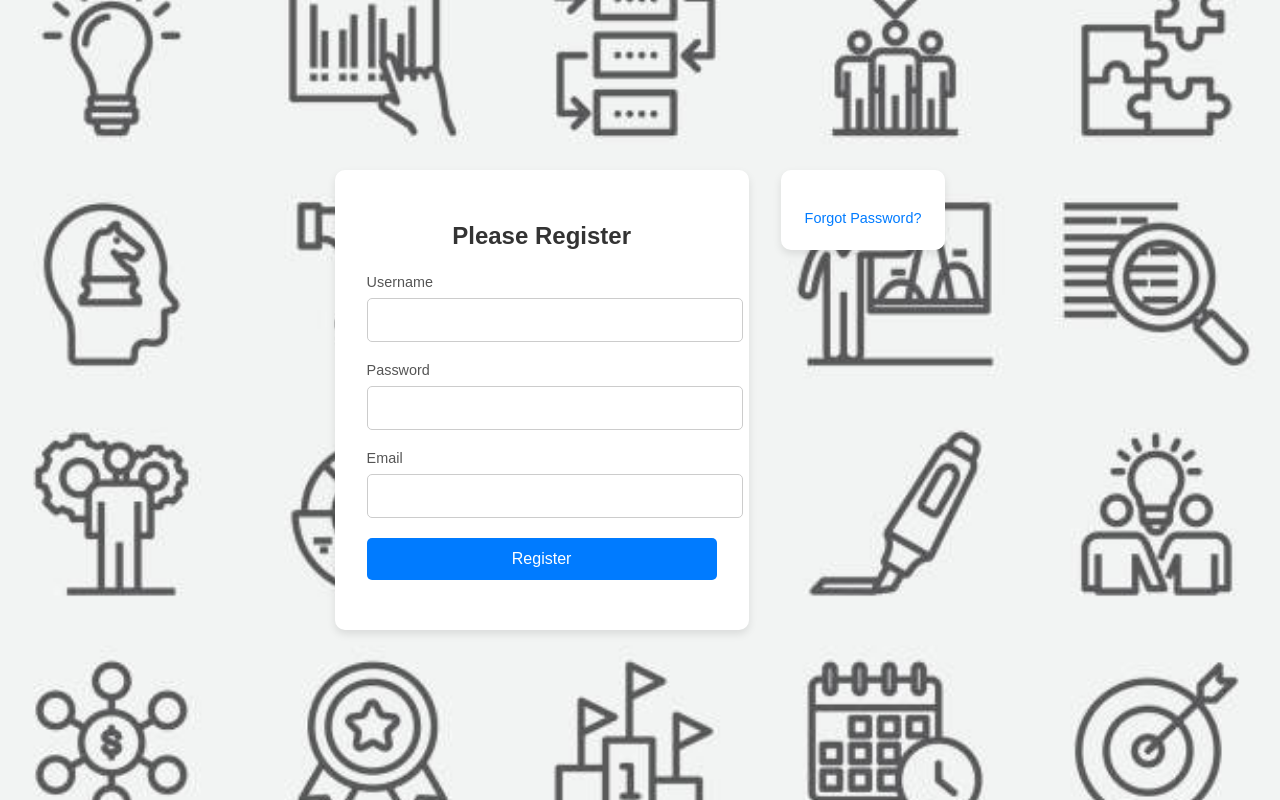
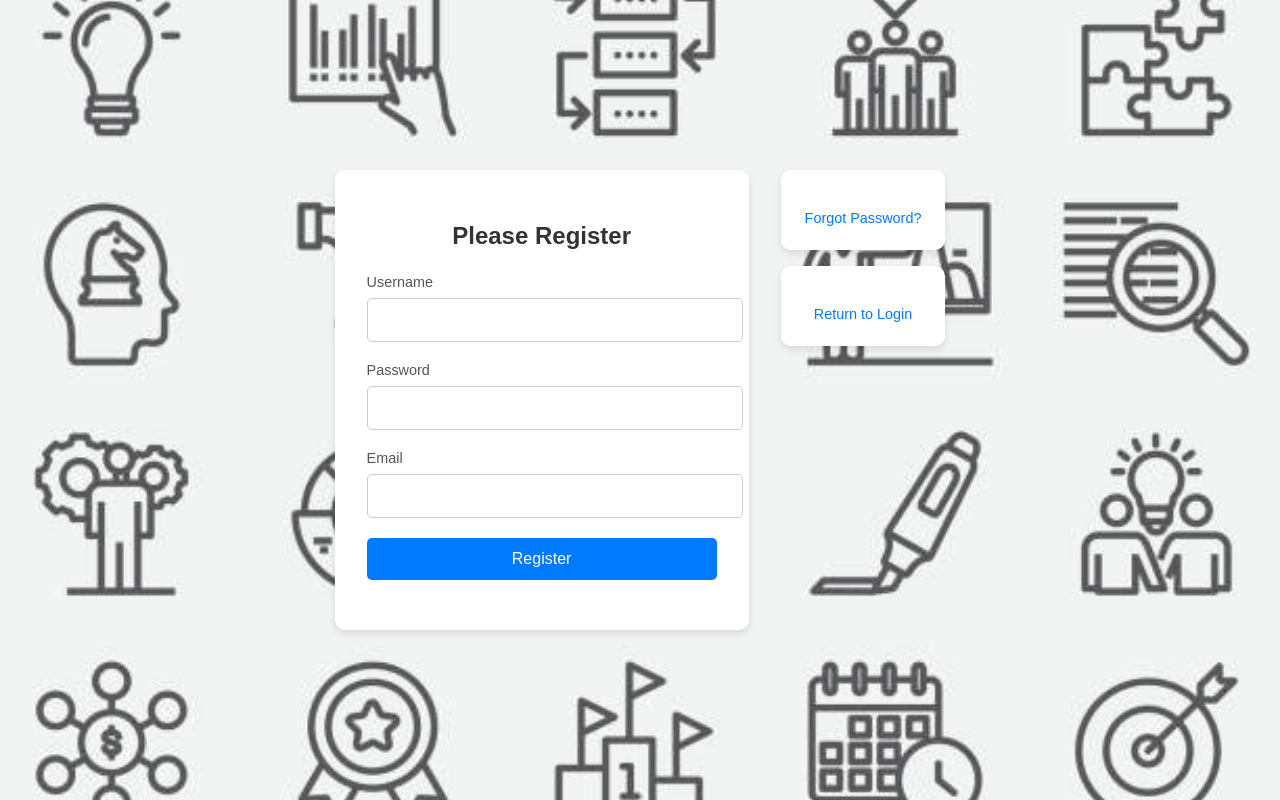
Before and after one commit to uaalumni02/task_management_front, a React (Create React App) app: page /register in a window 1280 px wide. Built offline with nearby package versions, Linux system fonts and the light colour scheme.

Commit message:
update css

```diff
--- a/src/pages/Register.js
+++ b/src/pages/Register.js
@@ -81,6 +81,12 @@ const Register = () => {
             Forgot Password?
           </a>
         </div>
+        {/* New "Return to Login" card */}
+        <div className="card">
+          <a href="/" className="return-to-login-link">
+            Return to Login
+          </a>
+        </div>
       </div>
     </div>
   );
--- a/src/static/login.css
+++ b/src/static/login.css
@@ -107,6 +107,15 @@ body {
   text-decoration: underline;
 }
 
+.return-to-login-link,
+.signup-link {
+  display: block;
+  font-size: 0.9rem;
+  color: #007bff;
+  text-decoration: none;
+  margin-top: 1rem;
+}
+
 /* New user section */
 .signup-link {
   font-size: 1rem;
```
